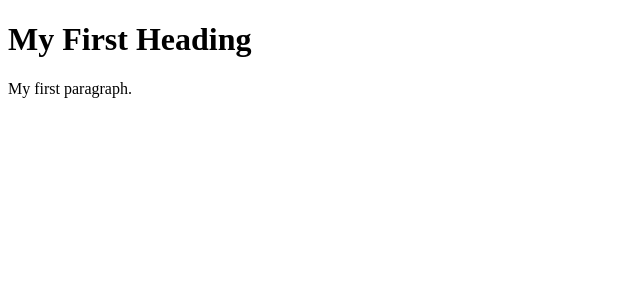
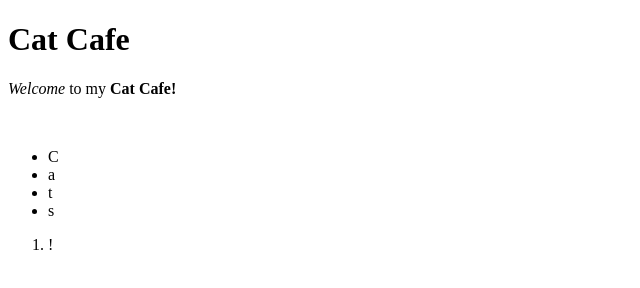
Before and after one commit to purplemaiaDanielT/purplemaiaDanielT.github.io, a plain HTML site: page index.html in a window 1280 px wide. Shown: the whole page, without its empty margins (0-640 px from the left). Drawn offline with Linux system fonts and the light colour scheme.

Commit message:
Practicing HTML basics, text emphasis, and lists

```diff
--- a/index.html
+++ b/index.html
@@ -1,9 +1,24 @@
 <!DOCTYPE html>
 <html>
+    <head>
+        <meta char="utf-8">
+        <title>My First Title.</title>
+    </head>
     <body>
 
-        <h1>My First Heading</h1>
-        <p>My first paragraph.</p>
+        <h1>Cat Cafe</h1>
+        <p><em>Welcome</em> to my <strong>Cat Cafe!</strong></p>
+        <br>
+
+        <ul>
+            <li>C</li>
+            <li>a</li>
+            <li>t</li>
+            <li>s</li>
+        </ul>
+        <ol>
+            <li>!</li>
+        </ol>
 
     </body>
 </html>
```
